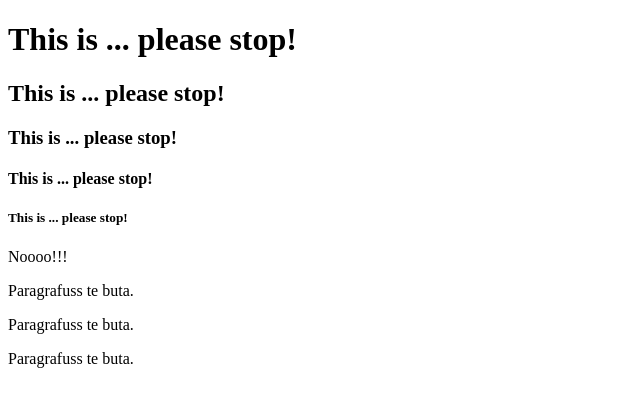
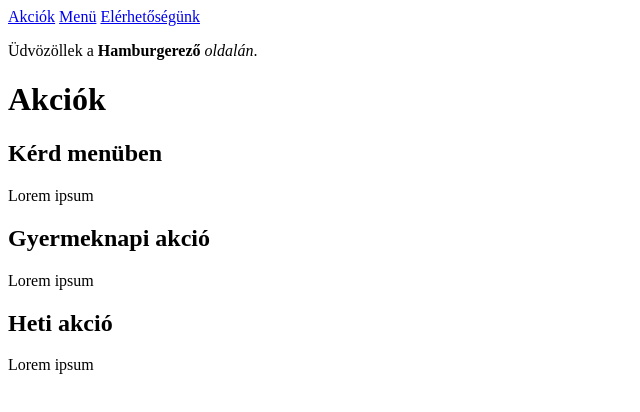
Before and after one commit to balazsbanyasz/balazsbanyasz.github.io, a plain HTML site: page index.html in a window 1280 px wide. Shown: the whole page, without its empty margins (0-640 px from the left). Drawn offline with Linux system fonts and the light colour scheme.

Commit message:
started doing this burger page

```diff
--- a/index.html
+++ b/index.html
@@ -3,23 +3,19 @@
 <head>
     <meta charset="UTF-8">
     <meta name="viewport" content="width=device-width, initial-scale=1.0">
-    <title>Document</title>
+    <title>Hamburgerező - Akciók</title>
 </head>
 <body>
-    <h1>This is ... please stop!</h1>
-    <h2>This is ... please stop!</h2>
-    <h3>This is ... please stop!</h3>
-    <h4>This is ... please stop!</h4>
-    <h5>This is ... please stop!</h5>
-    Noooo!!!
-    <p>
-        Paragrafuss te buta.
-    </p>
-    <p>
-        Paragrafuss te buta.
-    </p>
-    <p>
-        Paragrafuss te buta.
-    </p>
+    <a href="/index.html#Akciók">Akciók</a>
+    <a href="/pages/menu.html">Menü</a>
+    <a href="/pages/kapcsolat.html">Elérhetőségünk</a>
+    <p>Üdvözöllek a <strong>Hamburgerező</strong> <em>oldalán</em>.</p>
+    <h1 id="Akciók">Akciók</h1>
+    <h2>Kérd menüben</h2>
+    <p>Lorem ipsum</p>
+    <h2>Gyermeknapi akció</h2>
+    <p>Lorem ipsum</p>
+    <h2>Heti akció</h2>
+    <p>Lorem ipsum</p>
 </body>
 </html>
```
Also changed, not shown: pages/kapcsolat.html (added, +22 -0 lines), pages/menu.html (added, +27 -0 lines), img/IMG_0843.JPG (added).
